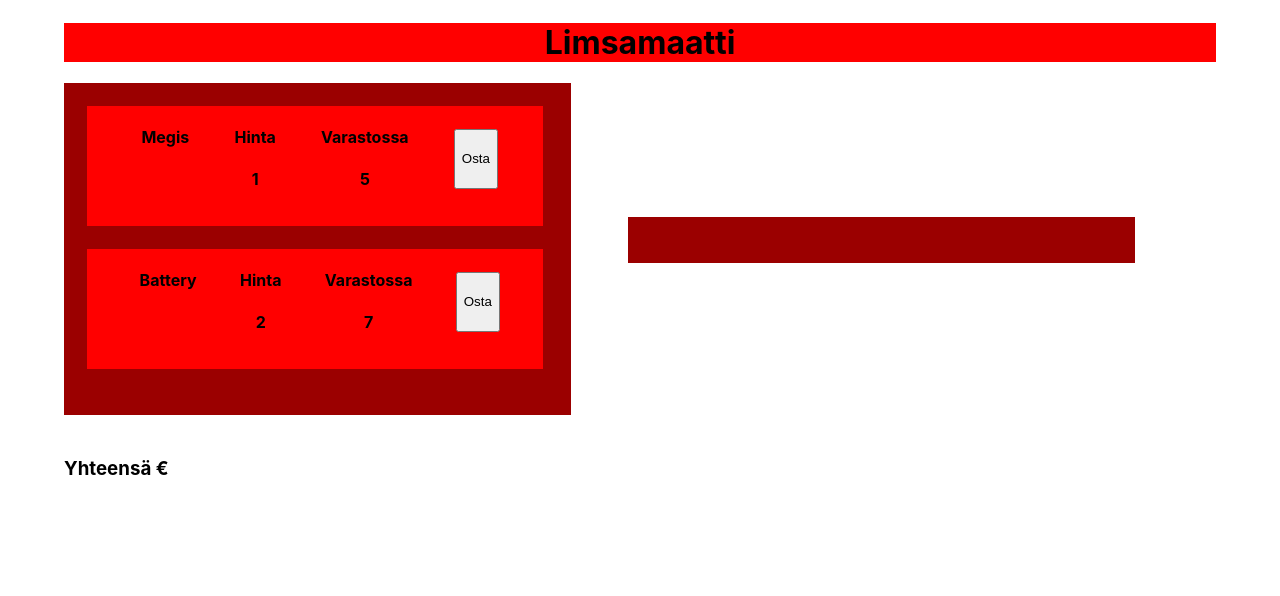
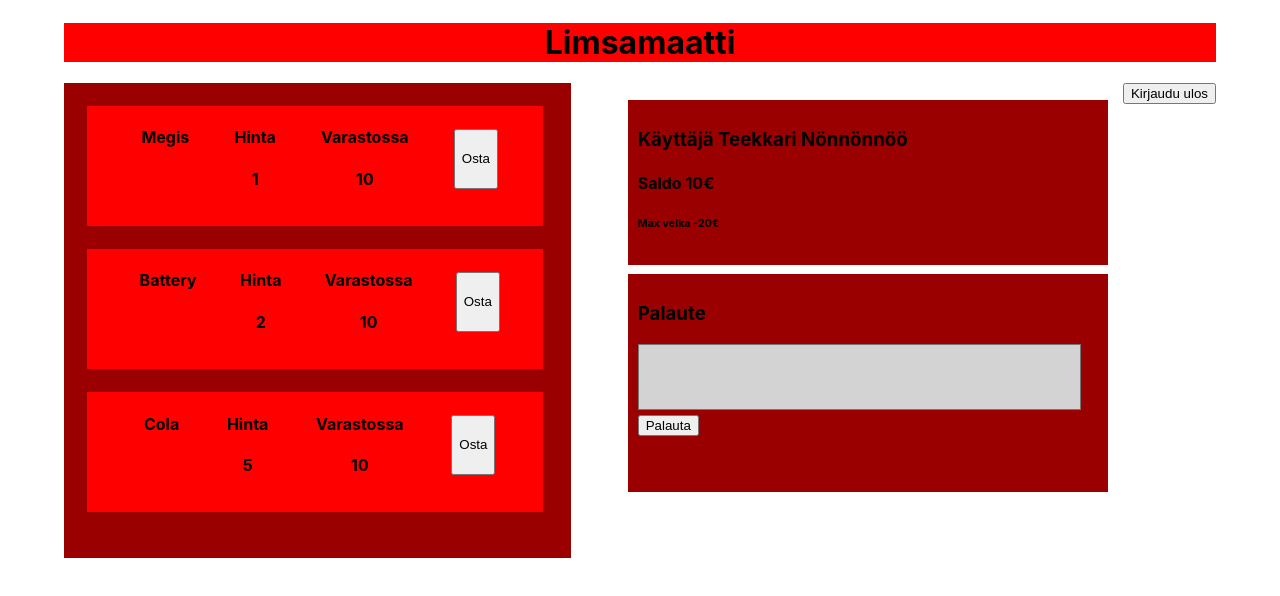
Before and after one commit to Apezkin/Limsamaatti, a React (Create React App) app in the folder reactproject/: page / in a window 1280 px wide. Shown: the top 596 px of the page. Built offline with nearby package versions, Linux system fonts and the light colour scheme.

Commit message:
saldo & feedback

```diff
--- a/reactproject/src/App.css
+++ b/reactproject/src/App.css
@@ -21,13 +21,33 @@
   padding: 2%;
 }
 
-.user-menu {
-  background: rgb(155, 0, 0);
+.right-menu {
   height: 50%;
   width: 40%;
   margin-bottom: 2%;
   display: inline-block;
+}
+
+.user-menu {
+  background: rgb(155, 0, 0);
+  height: 100%;
+  width: 100%;
+  margin-bottom: 2%;
   padding: 2%;
+}
+
+.feedback {
+  background: rgb(155, 0, 0);
+  min-height: 200px;
+  width: 100%;
+  margin-bottom: 2%;
+  padding: 2%;
+}
+
+.feedback-field {
+  background: lightgray;
+  width: 95%;
+  resize: none;
 }
 
 .item-bg {
@@ -46,3 +66,7 @@
   margin-top: 5%;
   text-align: center;
 }
+
+.logout-button {
+  float: right;
+}
--- a/reactproject/src/Components/Menu.js
+++ b/reactproject/src/Components/Menu.js
@@ -6,14 +6,20 @@ class Menu extends React.Component {
         itemList: [{
             name: "Megis",
             price: 1,
-            inventory: 5,
+            inventory: 10,
             id: 0,
         },{
             name: "Battery",
             price: 2,
-            inventory: 7,
+            inventory: 10,
             id: 1,
+        },{
+            name: "Cola",
+            price: 5,
+            inventory: 10,
+            id: 2
         }],
+        saldo: 10
     }
 
     constructor(props) {
@@ -24,6 +30,15 @@ class Menu extends React.Component {
 
     buy(x) {
         console.log(x);
+        //Ensin testataan onko tarpeeksi velkavaraa ja onko inventaariossa juomia
+        if (this.state.saldo > -20 && this.state.itemList[x].inventory > 0) {
+            this.setState({
+                //Vähennetään saldoa
+                saldo: this.state.saldo - this.state.itemList[x].price
+            })
+            //Luodaan kopio itemLististä käymällä jokainen itemListin objecti läpi ja
+            //vähentämällä inventaariosta yksi, jos juoman ID vastaa klikatun
+            //juoman ostonappia
             const newList = this.state.itemList.map(item => {
                 if (item.id === x) {
                     if (item.inventory > 0) {
@@ -31,20 +46,33 @@ class Menu extends React.Component {
                     }
                 }
                 return item
-        });
+            })
             this.setState({
+                //Päivitetään itemList kopion perusteella
                 itemList: newList
             })
+        }
     }
 
     render() {
         return (
             <div className="app">
                 <h1 className="title">Limsamaatti</h1>
+                <button className="logout-button">Kirjaudu ulos</button>
                 <ItemList itemList={this.state.itemList}
                 buy={this.buy}/>
-            <div className="user-menu"></div>
-            <h3>Yhteensä {this.state.priceTotal}€</h3>
+                <div className="right-menu">
+                    <div className="user-menu">
+                        <h3>Käyttäjä Teekkari Nönnönnöö</h3>
+                        <h4>Saldo {this.state.saldo}€</h4>
+                        <h6>Max velka -20€</h6>
+                    </div>
+                    <div className="feedback">
+                        <h3>Palaute</h3>
+                        <textarea className="feedback-field" maxLength="250" rows="4" cols="50"></textarea>
+                        <button>Palauta</button>
+                    </div>
+                </div>
             </div>
         );
     }
```
Lines whose indentation alone changed are shown as unchanged.
